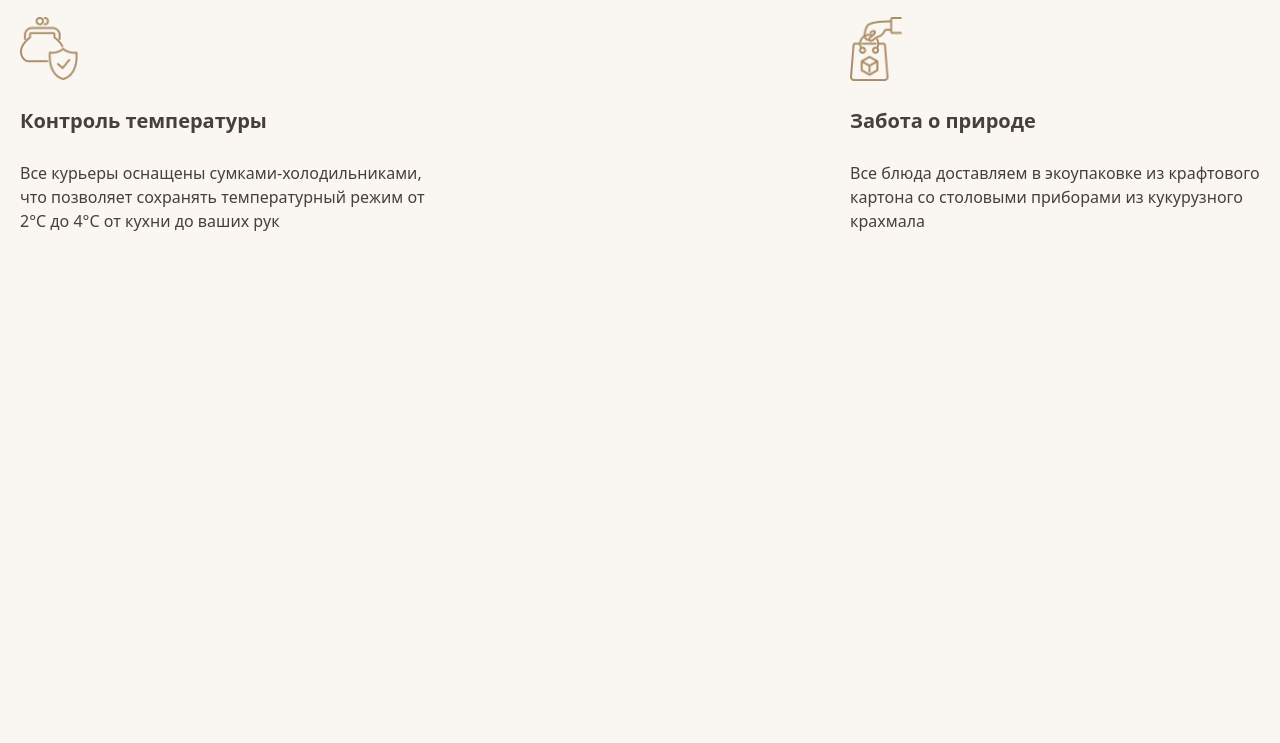
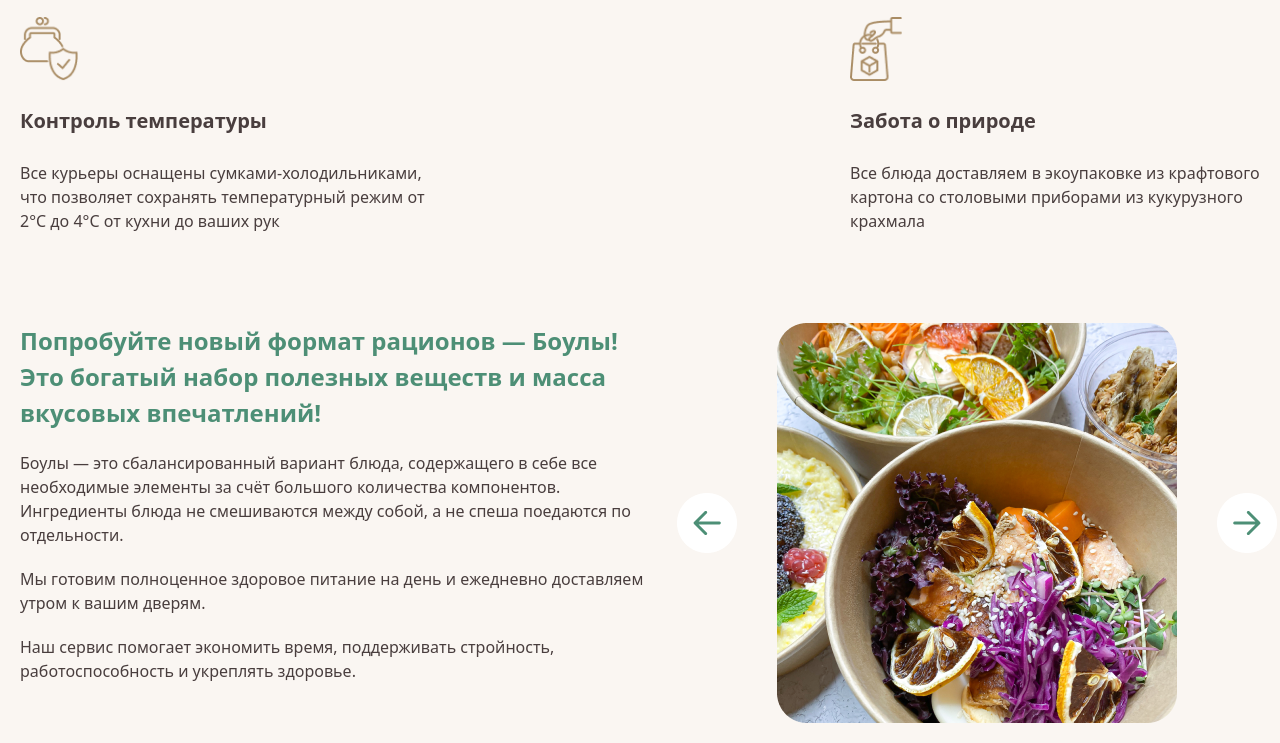
Before and after one commit to JM-2007-07/Meals-Time, a website: page index.html in a window 1280 px wide. Shown: the part 3887-4630 px from the top of the page. Before the commit the page ends 4140 px from the top, so only its background shows below. Drawn offline with Linux system fonts and the light colour scheme.

Commit message:
7th section

```diff
--- a/index.html
+++ b/index.html
@@ -274,6 +274,24 @@
         </div>
       </div>
     </section>
+
+    <section class="max-w-[1320px] p-5 flex flex-col lg:flex-row lg:content-center lg:justify-between gap-[30px] mt-[50px] m-auto">
+      <div class="w-full lg:w-[645px] lg:h-[303px] gap-[20px] flex flex-col lg:justify-between text-start">
+        <h2 class="text-[20px] lg:text-[24px] font-bold text-[#4D8F76]">Попробуйте новый формат рационов — Боулы! Это богатый набор полезных веществ и масса вкусовых впечатлений!</h2>
+          <p class="text-[14px] text-[#493E3E] lg:text-[16px]">Боулы — это сбалансированный вариант блюда, содержащего в себе все необходимые элементы за счёт большого количества компонентов. Ингредиенты блюда не смешиваются между собой, а не спеша поедаются по отдельности.</p>
+          <p class="text-[14px] text-[#493E3E] lg:text-[16px]">Мы готовим полноценное здоровое питание на день и ежедневно доставляем утром к вашим дверям.</p>
+          <p class="text-[14px] text-[#493E3E] lg:text-[16px]">Наш сервис помогает экономить время, поддерживать стройность, работоспособность и укреплять здоровье.</p>
+      </div>
+      <div class="w-full lg:w-[600px] flex flex-col lg:flex-row gap-[40px]  items-center">
+        <img class="w-[60px] hidden lg:flex" src="./Image/Group 169.png" alt="">
+        <img class="w-full lg:w-[400px] lg:h-[400px]" src="./Image/Mask Group (5).png" alt="">
+        <img class="w-[60px] hidden lg:flex" src="./Image/Group 44.png" alt="">
+        <div class="flex flex-row gap-10 lg:hidden">
+          <img class="w-[40px]" src="./Image/Group 169.png" alt="">
+          <img class="w-[40px]" src="./Image/Group 44.png" alt="">
+        </div>
+      </div>
+    </section>
     </main>
 </body>
 </html>
```
Also changed, not shown: Image/Group 169.png (added), Image/Group 44.png (added), Image/Mask Group (5).png (added), src/output.css.
